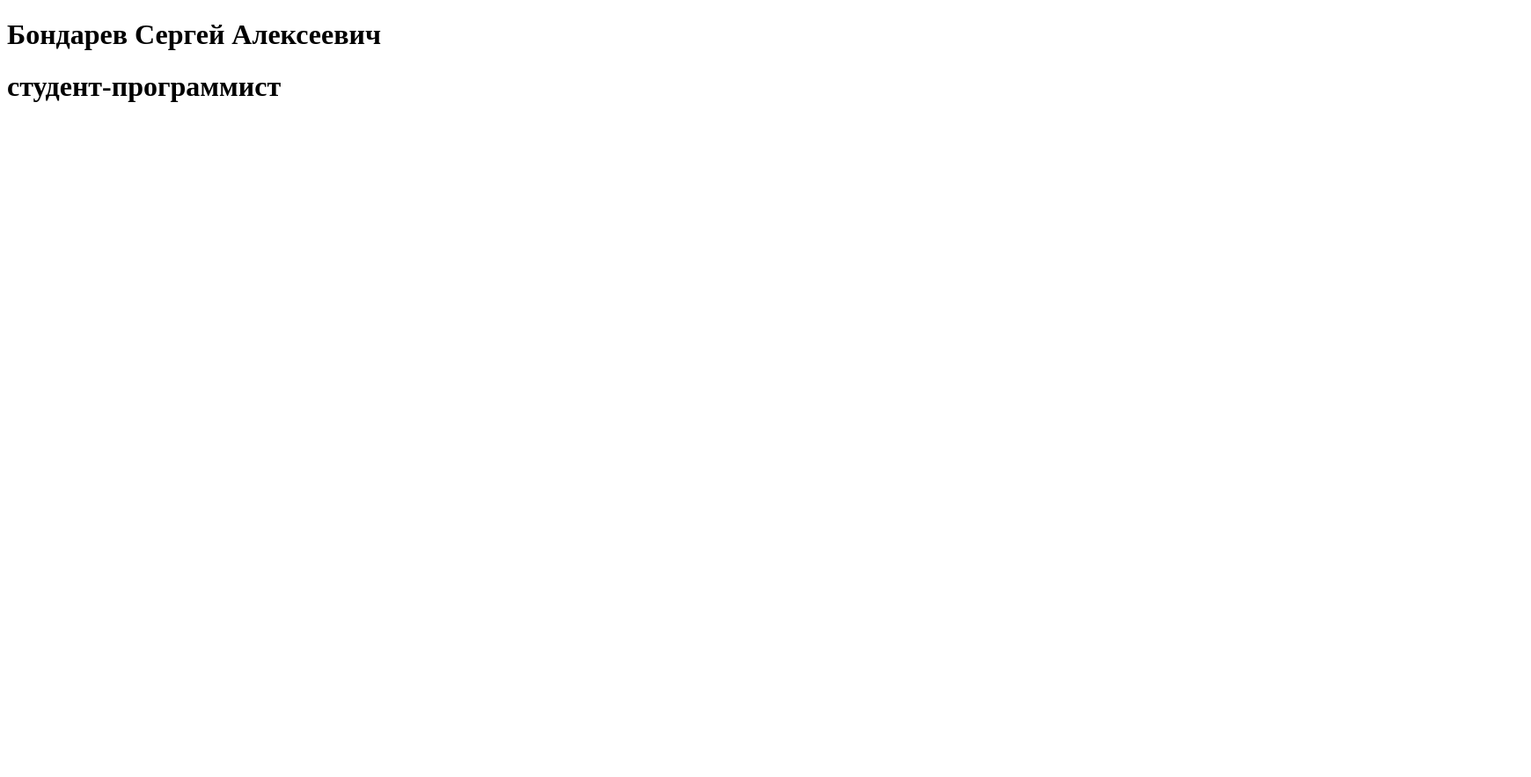
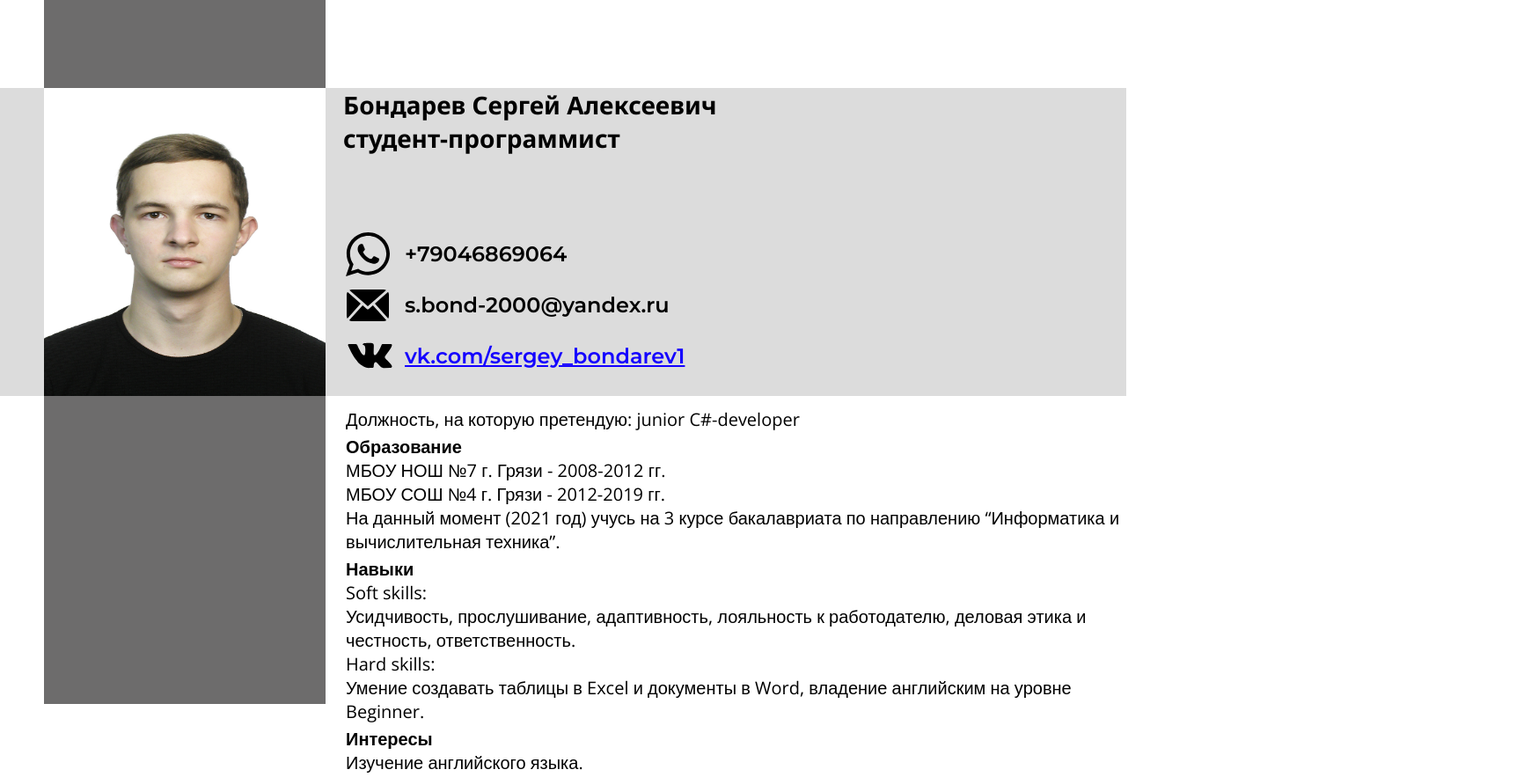
Before and after one commit to bondarev-sergey/bondarev-sergey.github.io, a plain HTML site: page index.html in a window 1280 px wide. Shown: the whole page at 88% size, 1740 px wide, since content can reach past the window. Before the commit the page ends 800 px from the top, so only its background shows below. Drawn offline with nearby package versions, Linux system fonts and the light colour scheme.

Commit message:
changes for index.html and style.css and adding pics

```diff
--- a/index.html
+++ b/index.html
@@ -1,13 +1,68 @@
 <!DOCTYPE html>
-<html lang="en">
+<html lang="ru">
+
 <head>
     <meta charset="UTF-8">
     <meta http-equiv="X-UA-Compatible" content="IE=edge">
     <meta name="viewport" content="width=device-width, initial-scale=1.0">
     <title>Сергей Бондарев</title>
+    <link rel="stylesheet" href="style.css">
+    <link rel="preconnect" href="https://fonts.googleapis.com">
+    <link rel="preconnect" href="https://fonts.gstatic.com" crossorigin>
+    <link
+        href="https://fonts.googleapis.com/css2?family=Montserrat:wght@600&family=Noto+Sans:wght@700&family=Open+Sans&display=swap"
+        rel="stylesheet">
 </head>
-<body>
-    <h1>Бондарев Сергей Алексеевич</h1>
-    <h1>студент-программист</h1>
+
+<body link="1400FF" vlink="1400FF">
+    <div class="horRect">
+        <h1>Бондарев Сергей Алексеевич<br>студент-программист</h1>
+        <div class="contacts">
+            <p>+79046869064<br><br>s.bond-2000@yandex.ru<br><br><a
+                    href="https://vk.com/sergey_bondarev1">vk.com/sergey_bondarev1</a></p>
+        </div>
+    </div>
+    <div class="vertRect"></div>
+    <div class="Photo"><img src="img/photo.jpg" title="Фото Сергея Бондарева" alt="Фото Сергея Бондарева" width="320"
+            height="350"></div>
+    <table>
+        <tr>
+            <td><img src="img/whatsapp.svg" alt="Номер телефона" style="width: 50px; height: 52px;"></td>
+        </tr>
+        <tr>
+            <td><img src="img/mail.svg" alt="Почта" style="width: 50px; height: 48px;"></td>
+        </tr>
+        <tr>
+            <td><img src="img/vk.svg" alt="Вконтакте" style="width: 55px; height: 50px;"></td>
+        </tr>
+    </table>
+
+    <div class="info">
+        <table>
+            <tr>
+                <td>Должность, на которую претендую: junior C#-developer</td>
+            </tr>
+            <tr>
+                <td><b>Образование</b><br>
+                    МБОУ НОШ №7 г. Грязи - 2008-2012 гг.<br>
+                    МБОУ СОШ №4 г. Грязи - 2012-2019 гг.<br>
+                    На данный момент (2021 год) учусь на 3 курсе бакалавриата по направлению “Информатика и
+                    вычислительная техника”.</td>
+            </tr>
+            <tr>
+                <td><b>Навыки</b><br>
+                    Soft skills:<br>
+                    Усидчивость, прослушивание, адаптивность, лояльность к работодателю, деловая этика и честность,
+                    ответственность.<br>
+                    Hard skills:<br>
+                    Умение создавать таблицы в Excel и документы в Word, владение английским на уровне Beginner.</td>
+            </tr>
+            <tr>
+                <td><b>Интересы</b><br>
+                    Изучение английского языка.</td>
+            </tr>
+        </table>
+    </div>
 </body>
+
 </html>
--- a/style.css
+++ b/style.css
@@ -1,3 +1,53 @@
+.info table {
+    font-family: 'Open Sans', sans-serif;
+    font-size: 20px;
+    margin: 0ch;
+    position: absolute;
+    top: 460px; left: 390px;
+}
+
 h1 {
-    color: black;
+    font-family: 'Noto Sans', sans-serif;
+    font-size: 28px;
+    margin: 0ch;
+    position: absolute;
+    top: 0px; left: 390px;
 }
+
+.contacts p {
+    font-family: 'Montserrat', sans-serif;
+    font-size: 24px;
+    position: relative;
+    top: 150px; left: 460px;
+}
+
+.vertRect {
+    width: 320px;
+    height: 100%;
+    border:0px solid;
+    margin: 0ch;
+    background: #6D6C6C;
+    position: absolute;
+    top: 0px; left: 50px;
+}
+
+.horRect {
+    width: 100%;
+    height: 350px;
+    border:0px solid;
+    margin: 0ch;
+    background: #DCDCDC;
+    position: absolute;
+    top: 100px; left: 0px;
+}
+
+.Photo img {
+    position: absolute;
+    top: 100px; left: 50px;
+}
+
+table {
+    border: 0px;
+    position: absolute;
+    top: 260px; left: 390px;
+}
```
Also changed, not shown: img/mail.svg (added), img/photo.jpg (added), img/vk.svg (added), img/whatsapp.svg (added).
